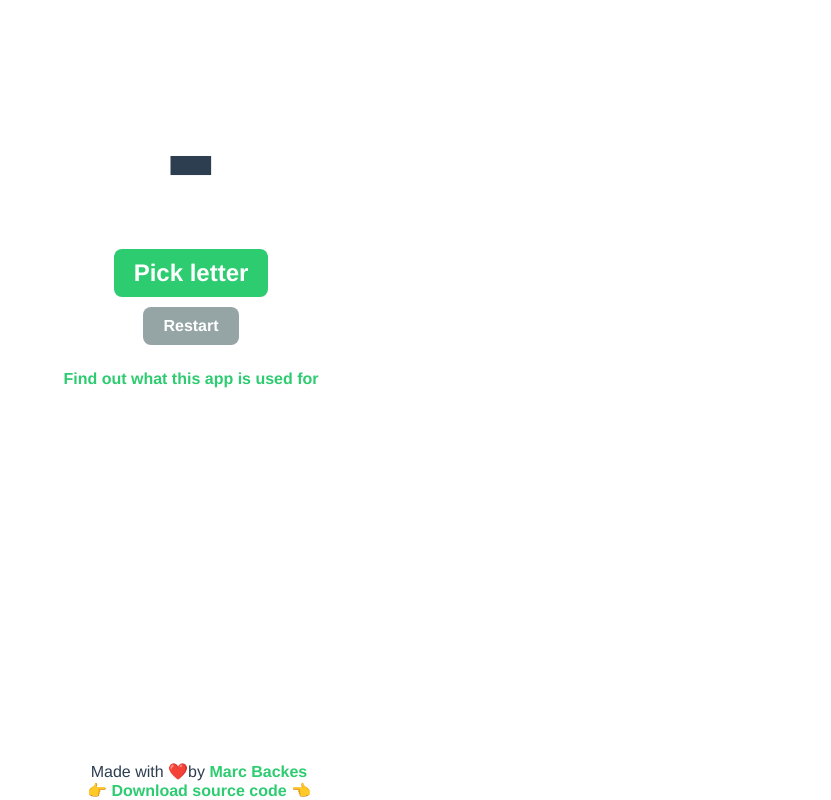
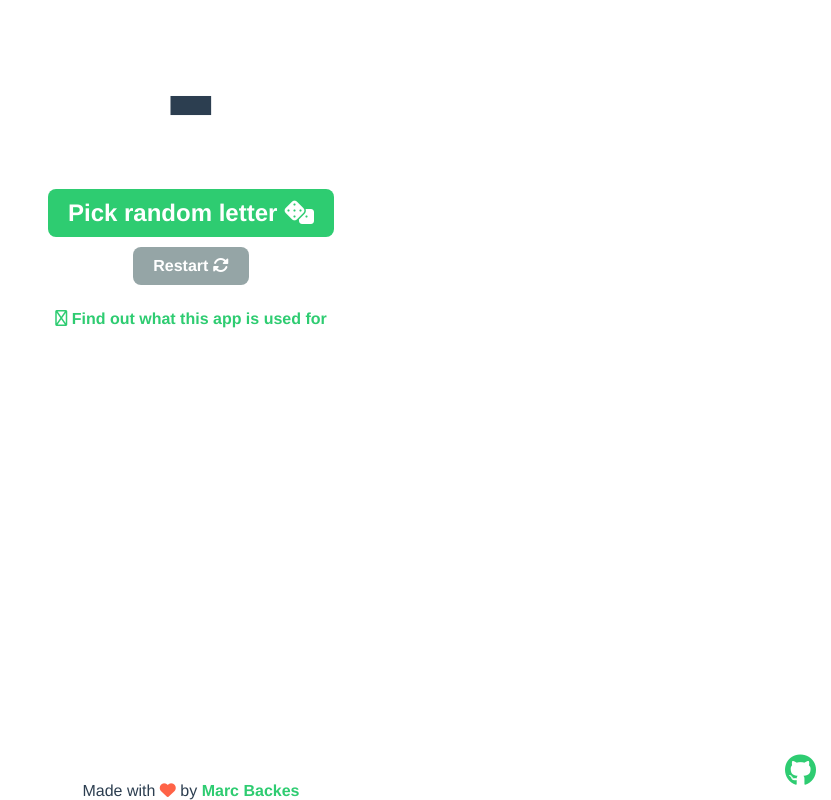
Before and after one commit to themarcba/random-letter-picker, a Vue app: page / in a window 1280 px wide. Shown: the whole page, without its empty margins (449-1280 px from the left). Built offline with nearby package versions, Linux system fonts and the light colour scheme.

Commit message:
Added FontAwesome

```diff
--- a/public/index.html
+++ b/public/index.html
@@ -5,6 +5,7 @@
     <meta http-equiv="X-UA-Compatible" content="IE=edge">
     <meta name="viewport" content="width=device-width,initial-scale=1.0">
     <link rel="icon" href="<%= BASE_URL %>favicon.ico">
+    <script src="https://kit.fontawesome.com/7ee9ecc4e6.js"></script>
     <title>Random Letter Picker</title>
   </head>
   <body>
--- a/src/App.vue
+++ b/src/App.vue
@@ -3,9 +3,10 @@
         <RandomLetter></RandomLetter>
 
         <div class="center">
-            <a
-                href="https://github.com/themarcba/random-letter-picker#why"
-            >Find out what this app is used for</a>
+            <a href="https://github.com/themarcba/random-letter-picker#why">
+                <i class="far fa-info-circle"></i>
+                Find out what this app is used for
+            </a>
         </div>
 
         <Footer></Footer>
@@ -32,7 +33,9 @@ export default {
     -moz-osx-font-smoothing: grayscale;
     text-align: center;
     color: #2c3e50;
-    margin-top: 60px;
+}
+body {
+    margin: 0;
 }
 div.centered {
     text-align: center;
@@ -42,10 +45,10 @@ a {
     color: #2ecc71;
     text-decoration: none;
     font-weight: bold;
-    -webkit-transition: color .3s ease-out;
-    -moz-transition: color .3s ease-out;
-    -o-transition: color .3s ease-out;
-    transition: color .3s ease-out;
+    -webkit-transition: color 0.3s ease-out;
+    -moz-transition: color 0.3s ease-out;
+    -o-transition: color 0.3s ease-out;
+    transition: color 0.3s ease-out;
 }
 
 a:hover {
--- a/src/components/Footer.vue
+++ b/src/components/Footer.vue
@@ -1,15 +1,18 @@
 <template>
     <div class="footer">
-        Made with ❤️by
+        Made with
+        <i class="fas fa-heart"></i> by
         <a href="https://marc.dev">Marc Backes</a>
-        <br />
-        <a href="https://github.com/themarcba/random-letter-picker">👉 Download source code 👈</a>
+        <br>
+        <a class="gh-icon" href="https://github.com/themarcba/random-letter-picker">
+            <i class="fab fa-github"></i>
+        </a>
     </div>
 </template>
 
 <script>
 export default {
-    name: 'Footer'
+    name: "Footer"
 };
 </script>
 
@@ -20,4 +23,14 @@ export default {
     bottom: 0;
     padding: 0;
 }
+.gh-icon {
+    font-size: 2em;
+    position: fixed;
+    right: 10px;
+    width: 41px;
+    bottom: 10px;
+}
+.fa-heart {
+    color: tomato;
+}
 </style>
--- a/src/components/RandomLetter.vue
+++ b/src/components/RandomLetter.vue
@@ -4,10 +4,10 @@
             <span v-if="!countdown.active">{{ currentLetter }}</span>
             <span v-else>{{ countdown.count }}</span>
         </div>
-        <div v-if="letterPool.length > 0 && !countdown.active" class="button big" @click="pickLetter">Pick letter</div>
-        <div v-else class="button big disabled" @click="pickLetter">Pick letter</div>
+        <div v-if="letterPool.length > 0 && !countdown.active" class="button big" @click="pickLetter">Pick random letter <i class="fas fa-dice"></i></div>
+        <div v-else class="button big disabled" @click="pickLetter">Pick random letter <i class="fas fa-dice"></i></div>
         <br>
-        <div class="button secondary" @click="newGame">Restart</div>
+        <div class="button secondary" @click="newGame">Restart <i class="fa fa-sync-alt"></i></div>
 
         <div class="used-letters">
             <div class="used-letter" v-for="letter in usedLetters" :key="letter" @click="returnToPool(letter)">{{letter}}</div>
```
Lines whose indentation alone changed are shown as unchanged.
